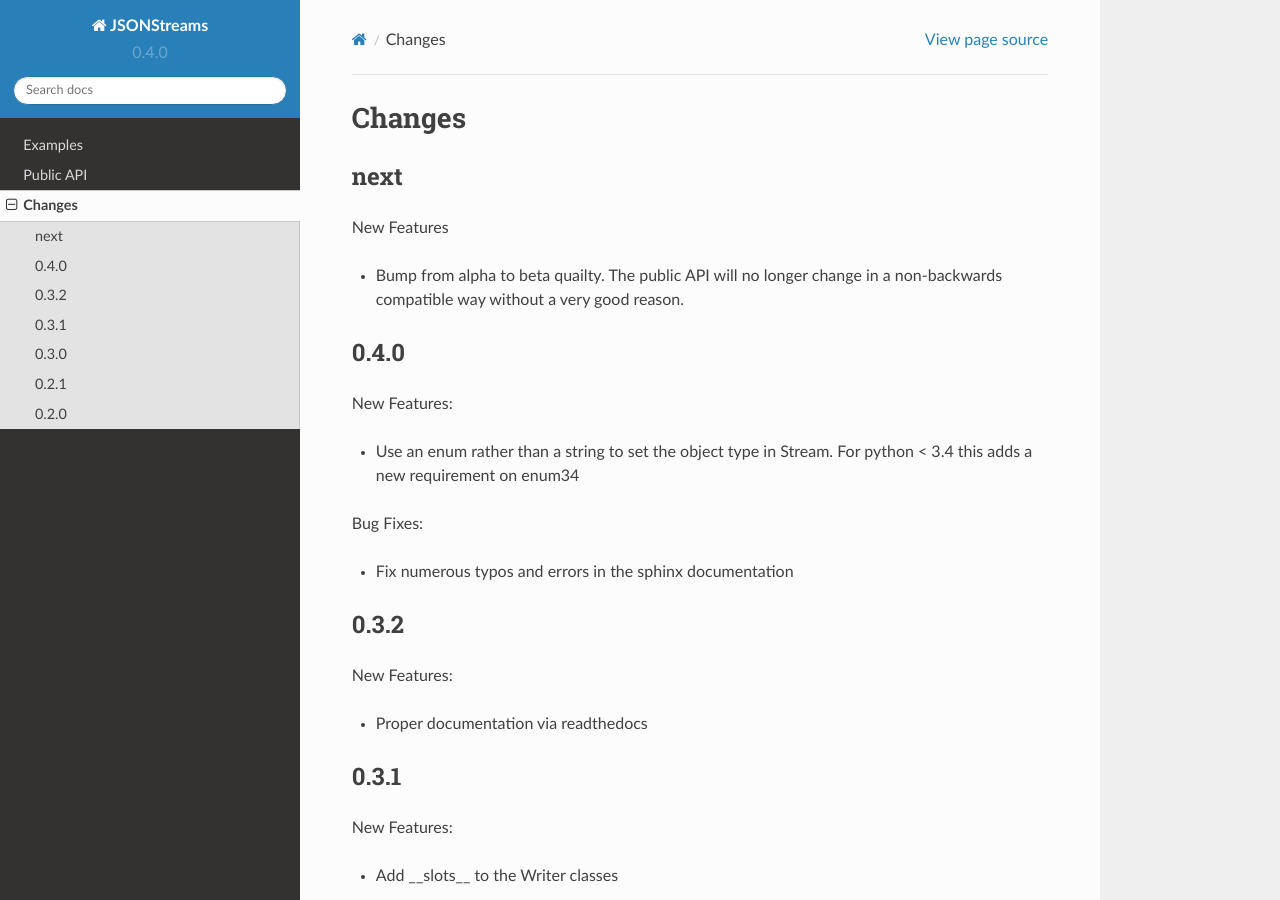
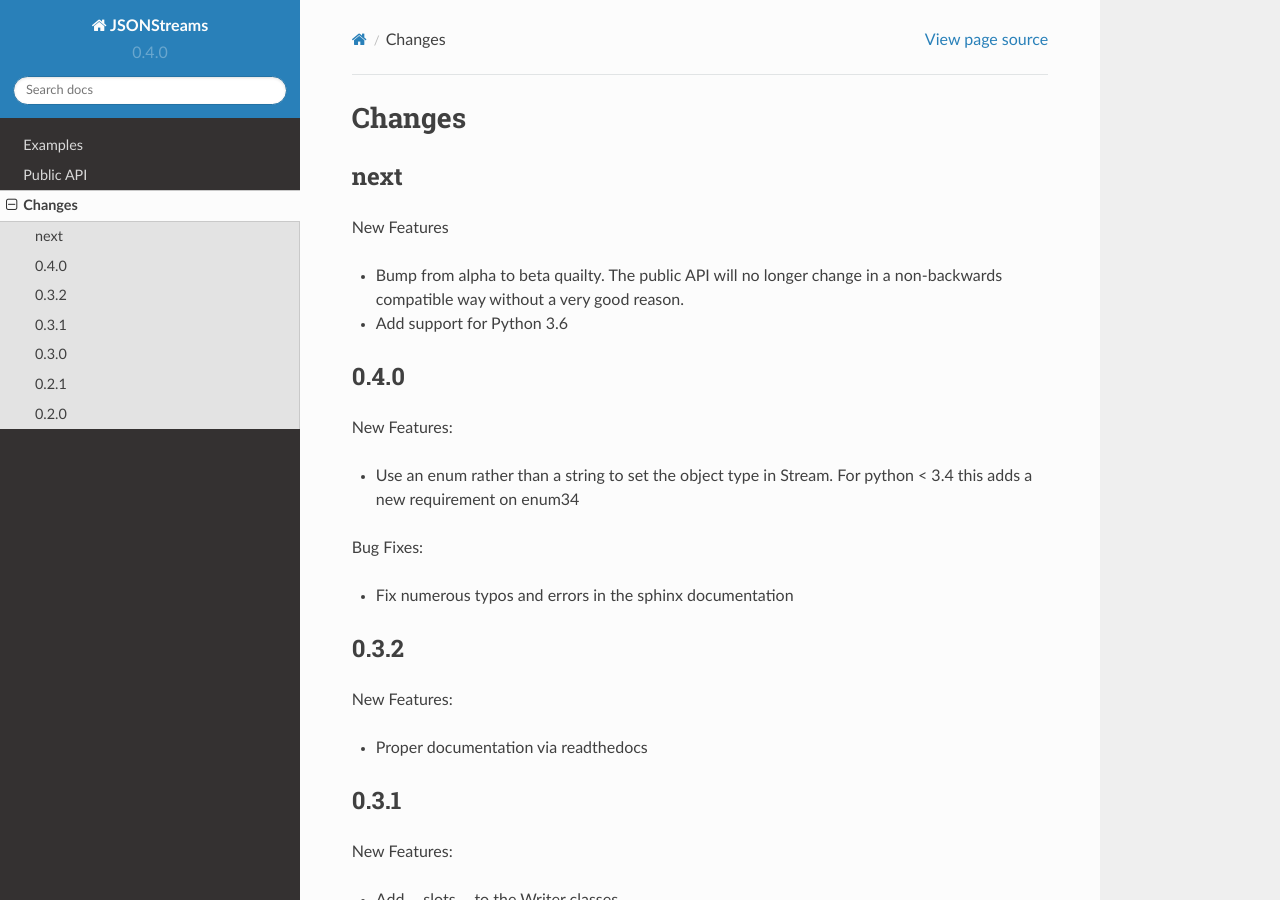
Before and after one commit to dcbaker/jsonstreams, a Sphinx documentation site: the page built from docs/source/changes.rst, in a window 1280 px wide and 900 px high. Built offline with Sphinx 7.4.7 and the Read the Docs theme 2.0.0, drawn with Linux system fonts in a browser that asks for light colours.

Commit message:
setup.py: Add official 3.6 support

```diff
--- a/docs/source/changes.rst
+++ b/docs/source/changes.rst
@@ -8,6 +8,7 @@
 
 - Bump from alpha to beta quailty. The public API will no longer change in a
   non-backwards compatible way without a very good reason.
+- Add support for Python 3.6
 
 
 0.4.0
--- a/setup.py
+++ b/setup.py
@@ -49,6 +49,7 @@
         'Programming Language :: Python :: 3.3',
         'Programming Language :: Python :: 3.4',
         'Programming Language :: Python :: 3.5',
+        'Programming Language :: Python :: 3.6',
         'Intended Audience :: Developers',
     ],
     install_requires=[
```
